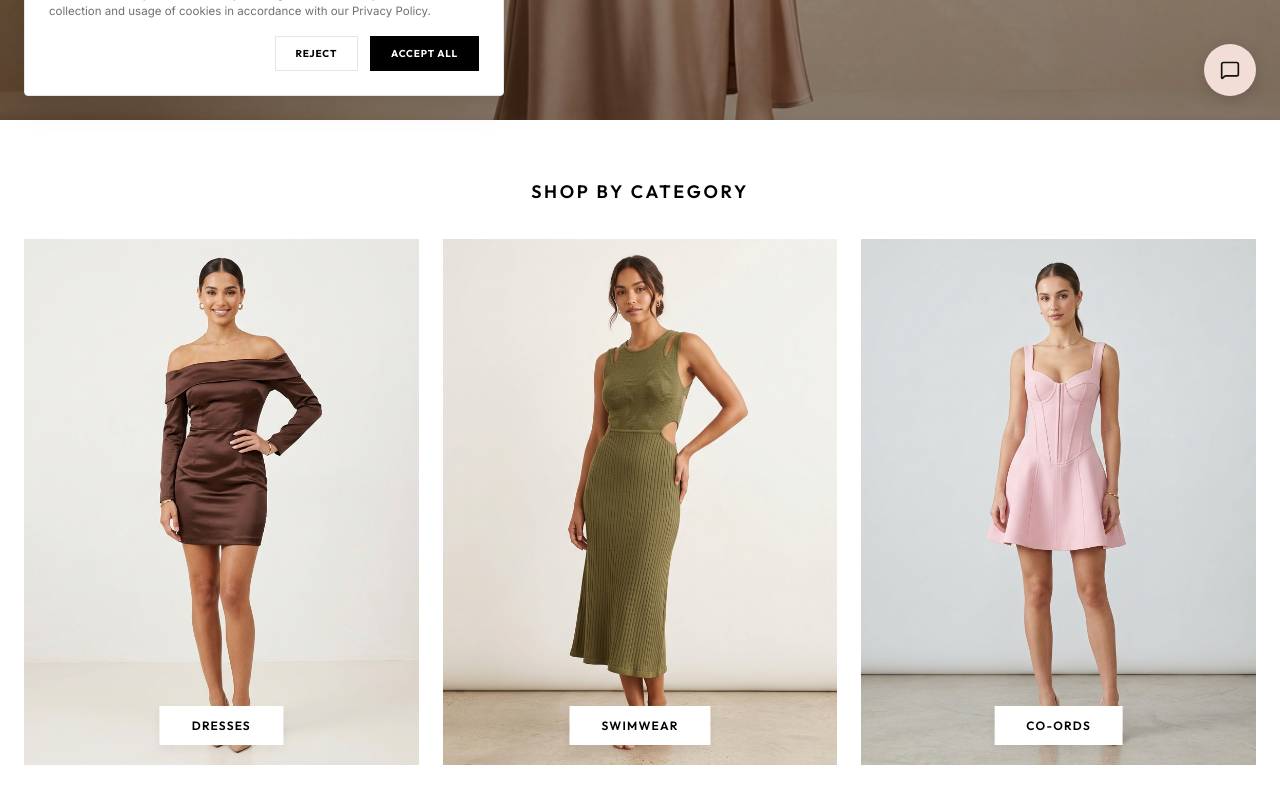
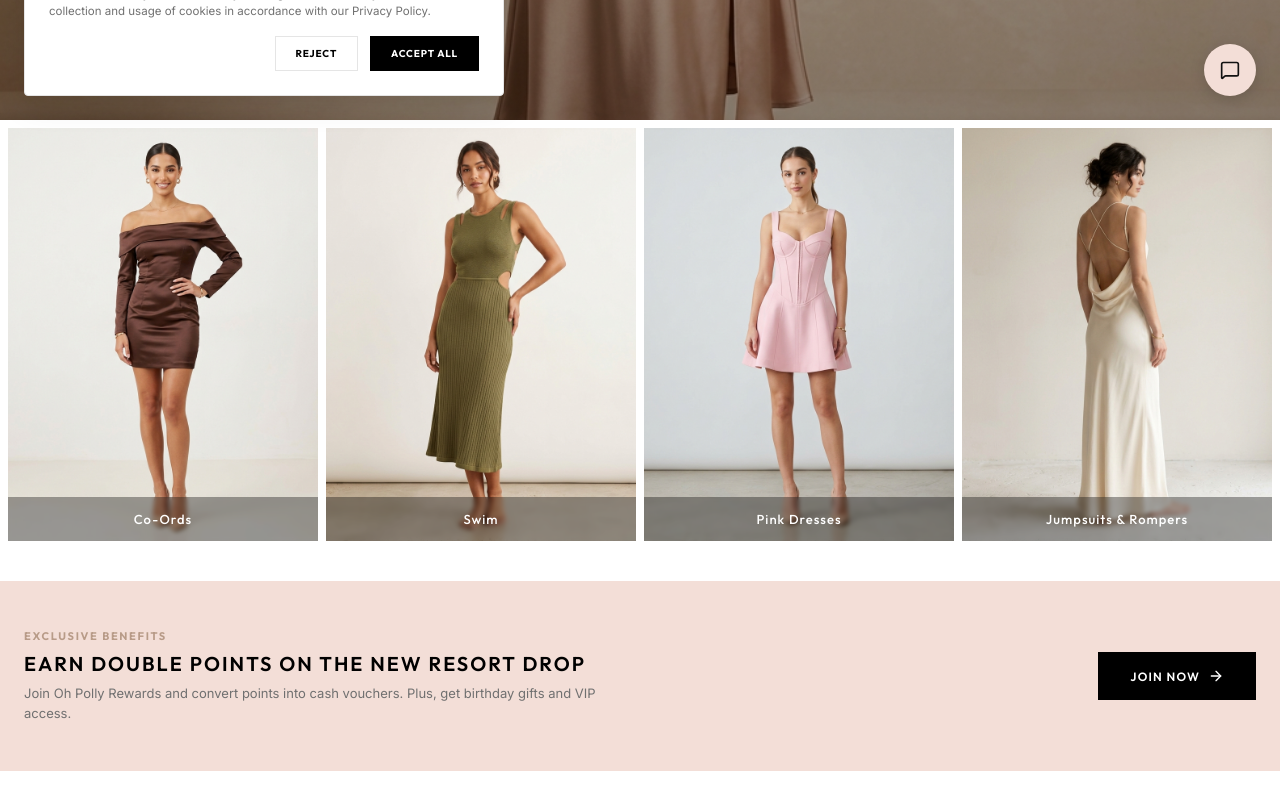
Before and after one commit to Pandyashweta/clothe-work, a React (Vite) app: page / in a window 1280 px wide. Shown: the part 680-1480 px from the top of the page. Built offline with nearby package versions, Linux system fonts and the light colour scheme.

Commit message:
style: implement 4-column categories section matching uploaded screenshot layout

```diff
--- a/src/pages/Home.css
+++ b/src/pages/Home.css
@@ -65,25 +65,18 @@
 }
 
 /* Category Grid */
-.categories-section {
-  padding: 60px 24px;
+.categories-section-fluid {
+  padding: 8px 8px 0;
+  background-color: var(--color-bg-main);
 }
 
-.section-title {
-  font-size: 18px;
-  font-weight: 600;
-  text-align: center;
-  margin-bottom: 36px;
-  letter-spacing: 0.15em;
+.categories-grid-four {
+  display: grid;
+  grid-template-columns: repeat(4, 1fr);
+  gap: 8px;
 }
 
-.categories-grid {
-  display: grid;
-  grid-template-columns: repeat(3, 1fr);
-  gap: 24px;
-}
-
-.category-card {
+.category-card-new {
   position: relative;
   cursor: pointer;
   overflow: hidden;
@@ -103,28 +96,29 @@
   transition: transform 0.8s cubic-bezier(0.25, 0.46, 0.45, 0.94);
 }
 
-.category-card:hover .category-img {
-  transform: scale(1.08);
+.category-card-new:hover .category-img {
+  transform: scale(1.06);
 }
 
-.category-label {
+.category-label-overlay {
   position: absolute;
-  bottom: 20px;
-  left: 50%;
-  transform: translateX(-50%);
-  background-color: #ffffff;
-  padding: 12px 32px;
+  bottom: 0;
+  left: 0;
+  width: 100%;
+  background: rgba(0, 0, 0, 0.35);
+  backdrop-filter: blur(2px);
+  padding: 14px 0;
+  text-align: center;
+  color: #ffffff;
   font-family: var(--font-display);
-  font-size: 12px;
-  font-weight: 600;
-  letter-spacing: 0.1em;
-  box-shadow: 0 4px 10px rgba(0, 0, 0, 0.05);
+  font-size: 13px;
+  font-weight: 500;
+  letter-spacing: 0.08em;
   transition: var(--transition-smooth);
 }
 
-.category-card:hover .category-label {
-  background-color: var(--color-black);
-  color: #ffffff;
+.category-card-new:hover .category-label-overlay {
+  background: rgba(0, 0, 0, 0.6);
 }
 
 /* Promo Banner */
@@ -394,9 +388,9 @@
     height: 70vh;
     margin-top: 100px;
   }
-  .categories-grid {
-    grid-template-columns: 1fr;
-    gap: 16px;
+  .categories-grid-four {
+    grid-template-columns: repeat(2, 1fr);
+    gap: 8px;
   }
   .promo-container {
     flex-direction: column;
--- a/src/pages/Home.jsx
+++ b/src/pages/Home.jsx
@@ -28,35 +28,43 @@ export default function Home() {
         </div>
       </section>
 
-      {/* Category Section */}
-      <section className="categories-section container">
-        <h2 className="section-title">SHOP BY CATEGORY</h2>
-        <div className="categories-grid">
+      {/* Category Section (4-column grid immediately below Hero) */}
+      <section className="categories-section-fluid">
+        <div className="categories-grid-four">
 
-          <div className="category-card" onClick={handleShopClick}>
+          <div className="category-card-new" onClick={handleShopClick}>
             <div className="category-img-wrapper">
-              <img src="/images/product_dress1.png" alt="Dresses" className="category-img" />
+              <img src="/images/product_dress1.png" alt="Co-Ords" className="category-img" />
             </div>
-            <div className="category-label">
-              <span>DRESSES</span>
+            <div className="category-label-overlay">
+              <span>Co-Ords</span>
             </div>
           </div>
 
-          <div className="category-card" onClick={handleShopClick}>
+          <div className="category-card-new" onClick={handleShopClick}>
             <div className="category-img-wrapper">
-              <img src="/images/product_dress2.png" alt="Swimwear" className="category-img" />
+              <img src="/images/product_dress2.png" alt="Swim" className="category-img" />
             </div>
-            <div className="category-label">
-              <span>SWIMWEAR</span>
+            <div className="category-label-overlay">
+              <span>Swim</span>
             </div>
           </div>
 
-          <div className="category-card" onClick={handleShopClick}>
+          <div className="category-card-new" onClick={handleShopClick}>
             <div className="category-img-wrapper">
-              <img src="/images/product_dress4.png" alt="New In" className="category-img" />
+              <img src="/images/product_dress4.png" alt="Pink Dresses" className="category-img" />
             </div>
-            <div className="category-label">
-              <span>CO-ORDS</span>
+            <div className="category-label-overlay">
+              <span>Pink Dresses</span>
+            </div>
+          </div>
+
+          <div className="category-card-new" onClick={handleShopClick}>
+            <div className="category-img-wrapper">
+              <img src="/images/product_dress3.png" alt="Jumpsuits & Rompers" className="category-img" />
+            </div>
+            <div className="category-label-overlay">
+              <span>Jumpsuits & Rompers</span>
             </div>
           </div>
 
```
